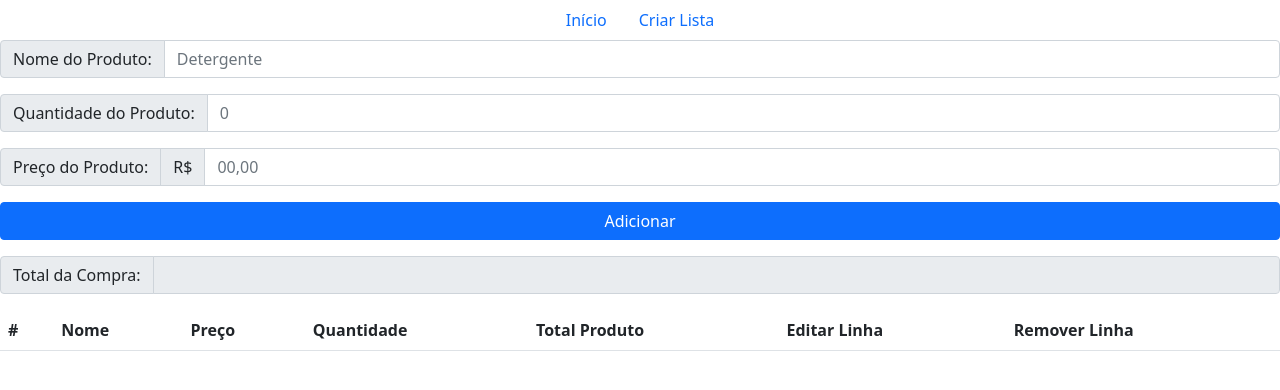
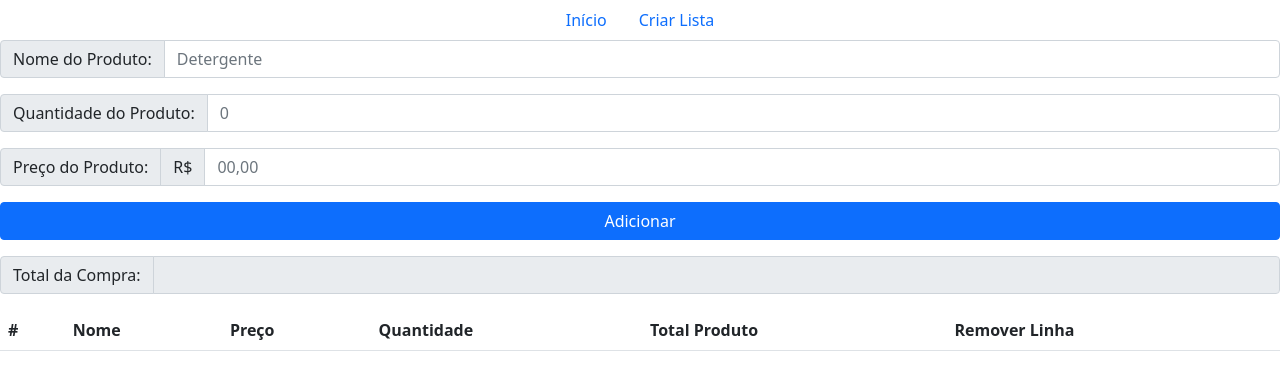
Before and after one commit to Caiovlima2/ListaCompras, a PHP site: page / in a window 1280 px wide. Shown: the top 390 px of the page. Run offline with PHP 8.4, Linux system fonts and the light colour scheme; lists and menus that the app fills with data are empty.

Commit message:
Update index.php

```diff
--- a/index.php
+++ b/index.php
@@ -52,7 +52,6 @@
                 <th scope="col">Preço</th>
                 <th scope="col">Quantidade</th>
                 <th scoope="col">Total Produto</th>
-                <th scope="col">Editar Linha</th>
                 <th scope="col">Remover Linha</th>
               </tr>
             </thead>
@@ -132,7 +131,6 @@
             var celula4 = linha.insertCell(3);
             var celula5 = linha.insertCell(4);
             var celula6 = linha.insertCell(5);
-            var celula7 = linha.insertCell(6);
 
             var dados = geraValIns();
 
@@ -141,8 +139,7 @@
             celula3.innerHTML = dados[2];
             celula4.innerHTML = dados[3];
             celula5.innerHTML = dados[4];
-            celula6.innerHTML = dados[5];
-            celula7.innerHTML = "<button type='button' class='btn btn-outline-danger' onclick='removeLinha(this)'>x</button>";
+            celula6.innerHTML = "<button type='button' class='btn btn-outline-danger' onclick='removeLinha(this)'>x</button>";
 
           }
 
```
